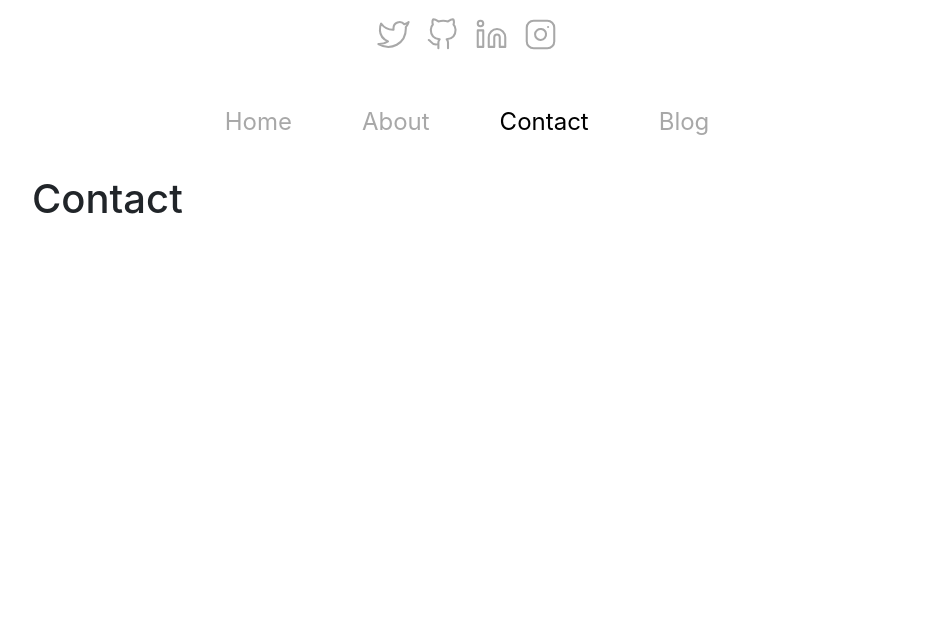
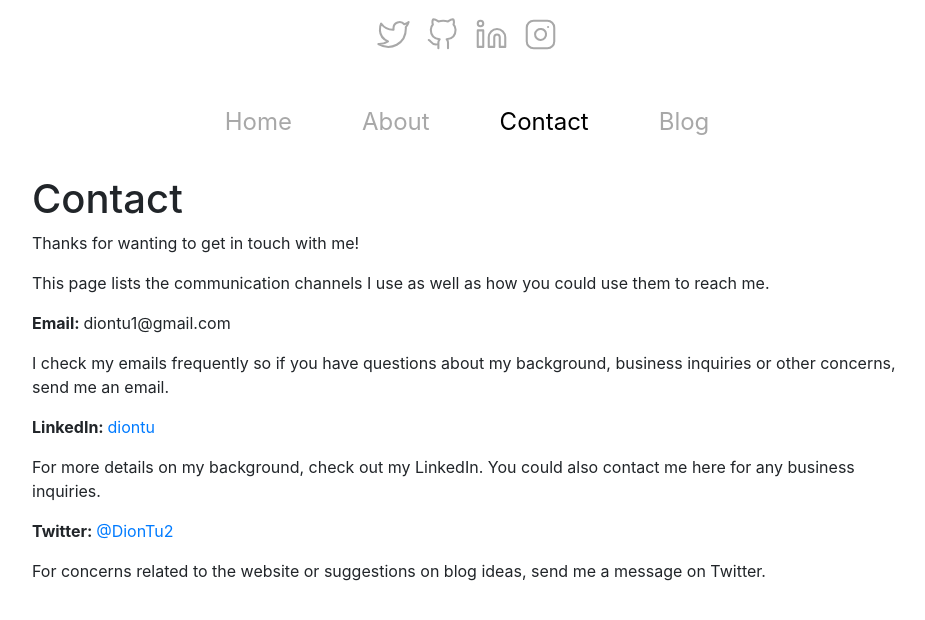
Before and after one commit to diontu/diontu-frontend, a React (Create React App) app: page /contact in a window 1280 px wide. Shown: the top 620 px of the page, without its empty margins (173-1098 px from the left). Built offline with nearby package versions, Linux system fonts and the light colour scheme; the HTML template or start-up script is replaced by a standard one.

Commit message:
updated README, About and Contact page (static pages)

```diff
--- a/src/StylesApp.js
+++ b/src/StylesApp.js
@@ -3,7 +3,9 @@ import { CSSTransition } from "react-transition-group"
 import { Link } from "react-router-dom"
 
 export const Container = styled.div`
-  position: absolute;
+  position: relative;
+  width: 800;
+  height: auto;
 `
 
 export const NavBar = {
--- a/src/routes/About.js
+++ b/src/routes/About.js
@@ -1,10 +1,27 @@
 import React, { Component } from "react"
+
+const techStack = [ "React", "NodeJS", "Java", "C", "MongoDB", "PostgreSQL", "Docker", "Git" ];
 
 class About extends Component {
   render() {
     return (
       <div>
         <h1>About</h1>
+        <div>
+          <p>
+            Hi, I'm Dion Tu. I'm an aspiring Web Developer and a Backend Solutions enthusiast. I've worked as a developer at TD Bank,
+            maintainting and adding features to an internal web application using both frontend and backend technologies.
+            I was also a Research Intern for an audio research lab at York University, designing and maintaining the public website, as well as
+            contributing to a large-scale dataset. I'm currently in my final year at the Lassonde School of Engineering at York University
+            with expected graduation date of May 2021.
+          </p>
+          <p>I like using different technologies to help me efficiently build cool things, but I generally use the following technologies:</p>
+          <ul>
+            {techStack.map((tech) => (
+              <li>{tech}</li>
+            ))}
+          </ul>
+        </div>
       </div>
     )
   }
--- a/src/routes/Contact.js
+++ b/src/routes/Contact.js
@@ -5,6 +5,28 @@ class Contact extends Component {
     return (
       <div>
         <h1>Contact</h1>
+        <p>Thanks for wanting to get in touch with me! </p>
+        <p>This page lists the communication channels I use as well as how you could use them to reach me.</p>
+        <p>
+          <strong>Email: </strong>diontu1@gmail.com
+        </p>
+        <p>
+          I check my emails frequently so if you have questions about my background, business inquiries or
+          other concerns, send me an email.
+        </p>
+        <p>
+          <strong>LinkedIn: </strong><a href="https://www.linkedin.com/in/diontu/">diontu</a>
+        </p>
+        <p>
+          For more details on my background, check out my LinkedIn. You could also contact me here
+          for any business inquiries.
+        </p>
+        <p>
+          <strong>Twitter: </strong><a href="https://twitter.com/DionTu2">@DionTu2</a>
+        </p>
+        <p>
+          For concerns related to the website or suggestions on blog ideas, send me a message on Twitter.
+        </p>
       </div>
     )
   }
```
Also changed, not shown: 1 other file (tests, documents, lock files or other folders).
